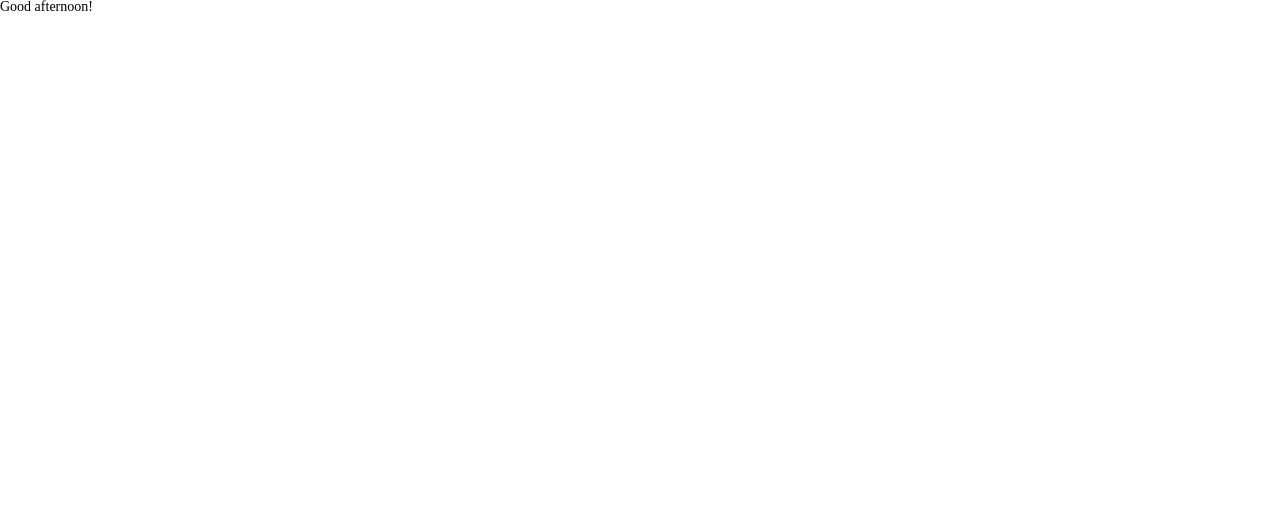
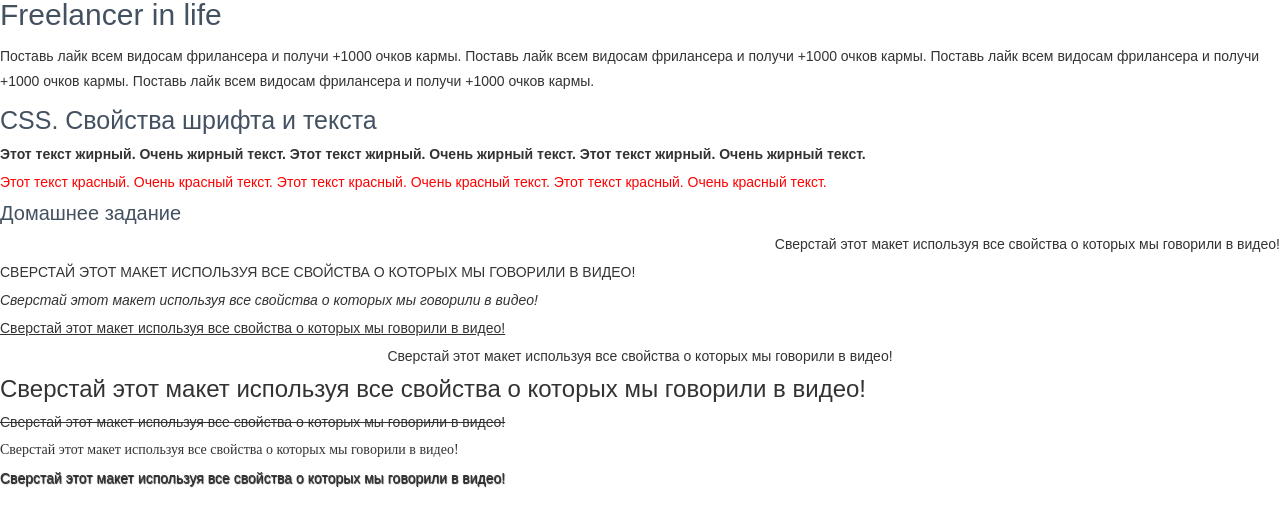
Before and after one commit to Nastia875/scss_new, a plain HTML site: page index.html in a window 1280 px wide. Drawn offline with Linux system fonts and the light colour scheme.

Commit message:
scss_new

```diff
--- a/css/style.css
+++ b/css/style.css
@@ -1,20 +1,28 @@
+@charset "UTF-8";
 /*Обнуление*/
-*{
+* {
   padding: 0;
   margin: 0;
   border: 0;
 }
-*,*:before,*:after{
-	-moz-box-sizing: border-box;
-	-webkit-box-sizing: border-box;
+
+*, *:before, *:after {
   box-sizing: border-box;
 }
-:focus,:active{outline: none;}
-a:focus,a:active{outline: none;}
 
-nav,footer,header,aside{display: block;}
+:focus, :active {
+  outline: none;
+}
 
-html,body{
+a:focus, a:active {
+  outline: none;
+}
+
+nav, footer, header, aside {
+  display: block;
+}
+
+html, body {
   height: 100%;
   width: 100%;
   font-size: 100%;
@@ -24,20 +32,105 @@ html,body{
   -moz-text-size-adjust: 100%;
   -webkit-text-size-adjust: 100%;
 }
-input,button,textarea{font-family:inherit;}
 
-input::-ms-clear{display: none;}
-button{cursor: pointer;}
-button::-moz-focus-inner {padding:0;border:0;}
-a, a:visited{text-decoration: none;}
-a:hover{text-decoration: none;}
-ul li{list-style: none;}
-img{vertical-align: top;}
+input, button, textarea {
+  font-family: inherit;
+}
 
-h1,h2,h3,h4,h5,h6{font-size:inherit;font-weight: 400;}
+input::-ms-clear {
+  display: none;
+}
+
+button {
+  cursor: pointer;
+}
+
+button::-moz-focus-inner {
+  padding: 0;
+  border: 0;
+}
+
+a, a:visited {
+  text-decoration: none;
+}
+
+a:hover {
+  text-decoration: none;
+}
+
+ul li {
+  list-style: none;
+}
+
+img {
+  vertical-align: top;
+}
+
+h1, h2, h3, h4, h5, h6 {
+  font-size: inherit;
+  font-weight: 400;
+}
 /*--------------------*/
-
-.bigred{
+body{
+	font-family: Arial, "Helvetica Neue", Helvetica, sans-serif;
+}
+h1{
+	color: #445161;
+	font-size: 30px;
+}
+h2{
+  color: #445161;
+  font-size: 25px;
+}
+h3{
+  color: #445161;
   font-size: 20px;
-	color: red;
+  line-height: 20px;
 }
+h4{
+  color: #333;
+  text-transform: uppercase;
+}
+h5{
+  color: #333;
+  text-align: center;
+}
+h6{
+  color: #333;
+  font-size: 24px;
+}
+.text {
+  color: #333;
+  line-height: 25px;
+}
+.bold {
+  color: #333;
+  font-weight: 700;
+}
+.red {
+  color: #f00;
+}
+.textright{
+  color: #333;
+  text-align: right;
+}
+.italic{
+  color: #333;
+  font-style: italic;
+}
+.underline{
+  color: #333;
+  text-decoration: underline;
+}
+.line_through{
+  color: #333;
+  text-decoration: line-through;
+}
+.TNR{
+  color: #333;
+  font-family: TimesNewRomanPSMT;
+}
+.shadow{
+  color: #333;
+  text-shadow: 0.5px 0.9px 1px #000;
+}
--- a/index.html
+++ b/index.html
@@ -5,13 +5,66 @@
     <meta http-equiv="X-UA-Compatible" content="IE=edge" />
     <meta name="viewport" content="width=device-width, initial-scale=1.0" />
     <link rel="stylesheet" href="css/style.css" />
-    <title> Hello SCSS</title>
+    <title>Hello SCSS. Font. (Свойства текста и шрифта)</title>
   </head>
   <body>
-    <h1> Good afternoon! <h1>
-    <div class="block">
-      <span class="block__item"></span>
-      <div class="block__item red"></div>
-    </div>
+    <h1>Freelancer in life</h1>
+    <br />
+    <p class="text">
+      Поставь лайк всем видосам фрилансера и получи +1000 очков кармы. Поставь
+      лайк всем видосам фрилансера и получи +1000 очков кармы. Поставь лайк всем
+      видосам фрилансера и получи +1000 очков кармы. Поставь лайк всем видосам
+      фрилансера и получи +1000 очков кармы.
+    </p>
+    <br />
+    <h2>CSS. Свойства шрифта и текста</h2>
+    <br />
+    <p class="bold">
+      Этот текст жирный. Очень жирный текст. Этот текст жирный. Очень жирный
+      текст. Этот текст жирный. Очень жирный текст.
+    </p>
+    <br />
+    <p class="red">
+      Этот текст красный. Очень красный текст. Этот текст красный. Очень красный
+      текст. Этот текст красный. Очень красный текст.
+    </p>
+    <br />
+    <h3>Домашнее задание</h3>
+    <br />
+    <p class="textright">
+      Сверстай этот макет используя все свойства о которых мы говорили в видео!
+    </p>
+    <br />
+    <h4>
+      Сверстай этот макет используя все свойства о которых мы говорили в видео!
+    </h4>
+    <br />
+    <p class="italic">
+      Сверстай этот макет используя все свойства о которых мы говорили в видео!
+    </p>
+    <br />
+    <p class="underline">
+      Сверстай этот макет используя все свойства о которых мы говорили в видео!
+    </p>
+    <br />
+    <h5>
+      Сверстай этот макет используя все свойства о которых мы говорили в видео!
+    </h5>
+    <br />
+    <h6>
+      Сверстай этот макет используя все свойства о которых мы говорили в видео!
+    </h6>
+    <br />
+    <p class="line_through">
+      Сверстай этот макет используя все свойства о которых мы говорили в видео!
+    </p>
+    <br />
+    <p class="TNR">
+      Сверстай этот макет используя все свойства о которых мы говорили в видео!
+    </p>
+    <br />
+    <p class="shadow">
+      Сверстай этот макет используя все свойства о которых мы говорили в видео!
+    </p>
   </body>
 </html>
```
Lines whose indentation alone changed are shown as unchanged.
